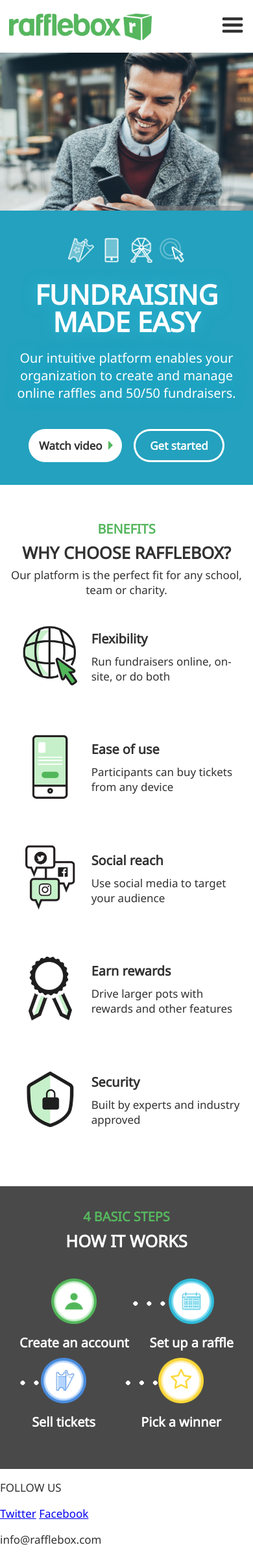
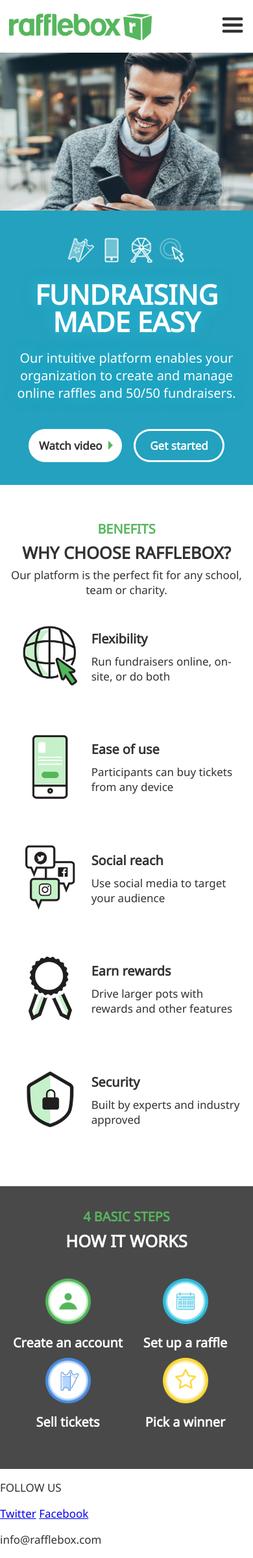
Before and after one commit to vinpiotrowski/rafflebox2, a Jekyll site: the page built from index.md, in a window 390 px wide. Shown: the whole page at 65% size. Built offline with Jekyll 4.4.1, drawn with Linux system fonts in a browser that asks for light colours.

Commit message:
Added simple mobile treatment for skills section

```diff
--- a/_sass/_steps.scss
+++ b/_sass/_steps.scss
@@ -19,10 +19,14 @@
     display: inline-block;
     margin-left: auto;
     margin-right: auto;
-    min-width: 25%;
+    width: 50%;
     position: relative;
     text-align: center;
     z-index:1;
+
+    @media(min-width: 768px) {
+      width: 25%;
+    }
 
     img {
       padding: 0;
@@ -42,6 +46,7 @@
     @include dots;
     background-image: radial-gradient(circle at 3.5px 3.5px, $white 3.5px, transparent 0);
     content: "";
+    display: none;
     height: 14px;
     left: -50%;
     position:absolute;
@@ -49,6 +54,10 @@
     transform: translateX(50%);
     width: 50%;
     z-index: 0;
+
+    @media(min-width: 768px) {
+      display: block;
+    }
   }
 
 
```
